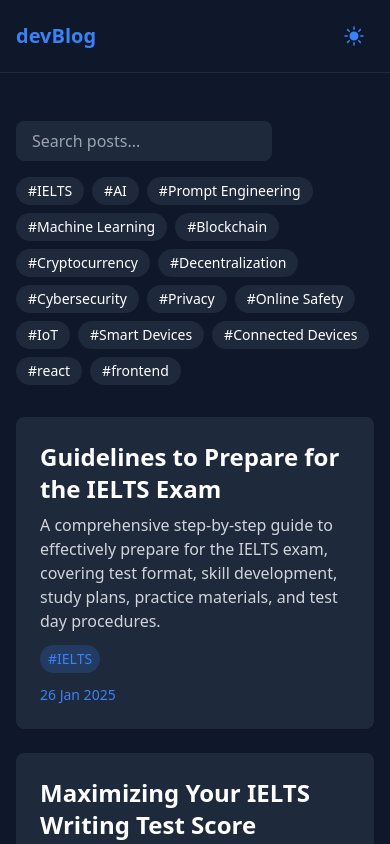
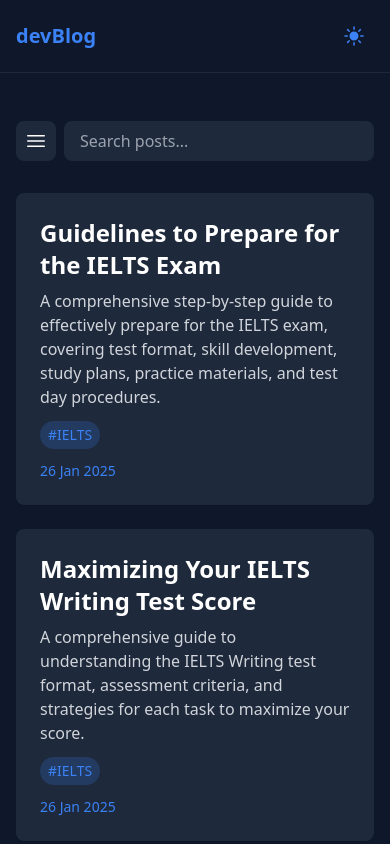
Before and after one commit to mrif449/fardin-s-diary, a Next.js app: page / in a window 390 px wide. Shown: the top 844 px of the page. Built offline with nearby package versions, Linux system fonts and the light colour scheme.

Commit message:
navbar added

```diff
--- a/src/pages/index.js
+++ b/src/pages/index.js
@@ -6,6 +6,7 @@ import matter from 'gray-matter'
 import Layout from '../components/Layout'
 import BlogCard from '../components/BlogCard'
 import Pagination from '../components/Pagination'
+import { Bars3Icon, XMarkIcon } from '@heroicons/react/24/outline' // Correct import for Heroicons v2
 
 const BLOGS_PER_PAGE = 5
 
@@ -26,7 +27,7 @@ export async function getStaticProps() {
   // Get all unique tags safely
   const allTags = [...new Set(
     blogs.flatMap(blog => blog.frontmatter.tags)
-  )].filter(tag => typeof tag === 'string')
+  )].filter(tag => typeof tag === 'string').sort()
 
   return {
     props: {
@@ -41,6 +42,7 @@ export default function Home({ allBlogs = [], allTags = [] }) {
   const [currentPage, setCurrentPage] = useState(1)
   const [searchQuery, setSearchQuery] = useState('')
   const [selectedTag, setSelectedTag] = useState(router.query.tag || '')
+  const [isDropdownOpen, setIsDropdownOpen] = useState(false)
 
   // Filter blogs
   const filteredBlogs = allBlogs.filter(blog => {
@@ -62,6 +64,7 @@ export default function Home({ allBlogs = [], allTags = [] }) {
   const handleTagClick = (tag) => {
     setSelectedTag(tag === selectedTag ? '' : tag)
     router.push(tag === selectedTag ? '/' : `/?tag=${tag}`, undefined, { shallow: true })
+    setIsDropdownOpen(false)
   }
 
   return (
@@ -69,7 +72,40 @@ export default function Home({ allBlogs = [], allTags = [] }) {
       <div className="max-w-4xl mx-auto px-4 py-12">
         <div className="mb-8 space-y-4">
           <div className="flex justify-between items-center">
-            <div className="w-64">
+            <div className="relative md:hidden mr-2"> {/* Hide on medium and larger screens */}
+              <button
+                onClick={() => setIsDropdownOpen(!isDropdownOpen)}
+                className="p-2 rounded-lg bg-light-secondary dark:bg-dark-secondary text-black dark:text-white hover:bg-opacity-80"
+              >
+                <Bars3Icon className="h-6 w-6" />
+              </button>
+              <div className={`fixed inset-0 bg-black bg-opacity-50 z-20 transition-opacity duration-300 ${isDropdownOpen ? 'opacity-100' : 'opacity-0 pointer-events-none'}`}>
+                <div className={`fixed left-0 top-0 bottom-0 w-64 bg-white dark:bg-dark-secondary p-4 z-30 transform transition-transform duration-300 ${isDropdownOpen ? 'translate-x-0' : '-translate-x-full'}`}>
+                  <button
+                    onClick={() => setIsDropdownOpen(false)}
+                    className="p-2 rounded-lg bg-light-secondary dark:bg-dark-secondary text-black dark:text-white hover:bg-opacity-80 mb-4"
+                  >
+                    <XMarkIcon className="h-6 w-6" />
+                  </button>
+                  <div className="max-h-96 overflow-y-auto">
+                    {Array.isArray(allTags) && allTags.map(tag => (
+                      <button
+                        key={tag}
+                        onClick={() => handleTagClick(tag)}
+                        className={`block w-full text-left px-4 py-2 text-sm ${
+                          selectedTag === tag
+                            ? 'bg-primary text-white'
+                            : 'bg-light-secondary dark:bg-dark-secondary text-black dark:text-white hover:opacity-80'
+                        }`}
+                      >
+                        #{tag}
+                      </button>
+                    ))}
+                  </div>
+                </div>
+              </div>
+            </div>
+            <div className="flex-1">
               <input
                 type="text"
                 placeholder="Search posts..."
@@ -79,13 +115,13 @@ export default function Home({ allBlogs = [], allTags = [] }) {
               />
             </div>
           </div>
-
+          <div className="hidden md:block"> {/* Show on medium and larger screens */}
             <div className="flex flex-wrap gap-2">
               {Array.isArray(allTags) && allTags.map(tag => (
                 <button
                   key={tag}
                   onClick={() => handleTagClick(tag)}
-                className={`px-3 py-1 rounded-full text-sm ${
+                  className={`px-4 py-2 rounded-lg text-sm ${
                     selectedTag === tag
                       ? 'bg-primary text-white'
                       : 'bg-light-secondary dark:bg-dark-secondary text-black dark:text-white hover:opacity-80'
@@ -94,6 +130,7 @@ export default function Home({ allBlogs = [], allTags = [] }) {
                   #{tag}
                 </button>
               ))}
+            </div>
           </div>
         </div>
 
```
Lines whose indentation alone changed are shown as unchanged.
